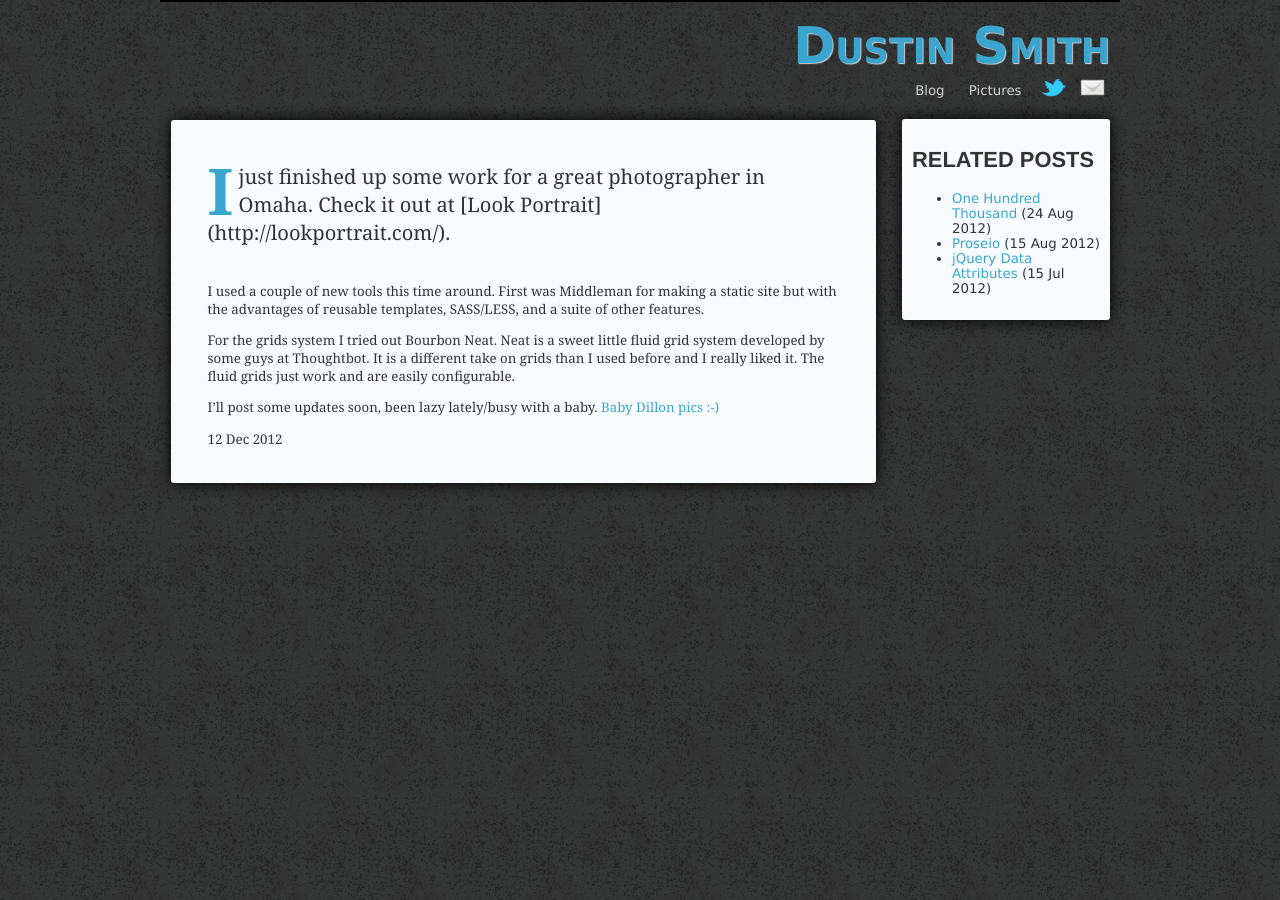
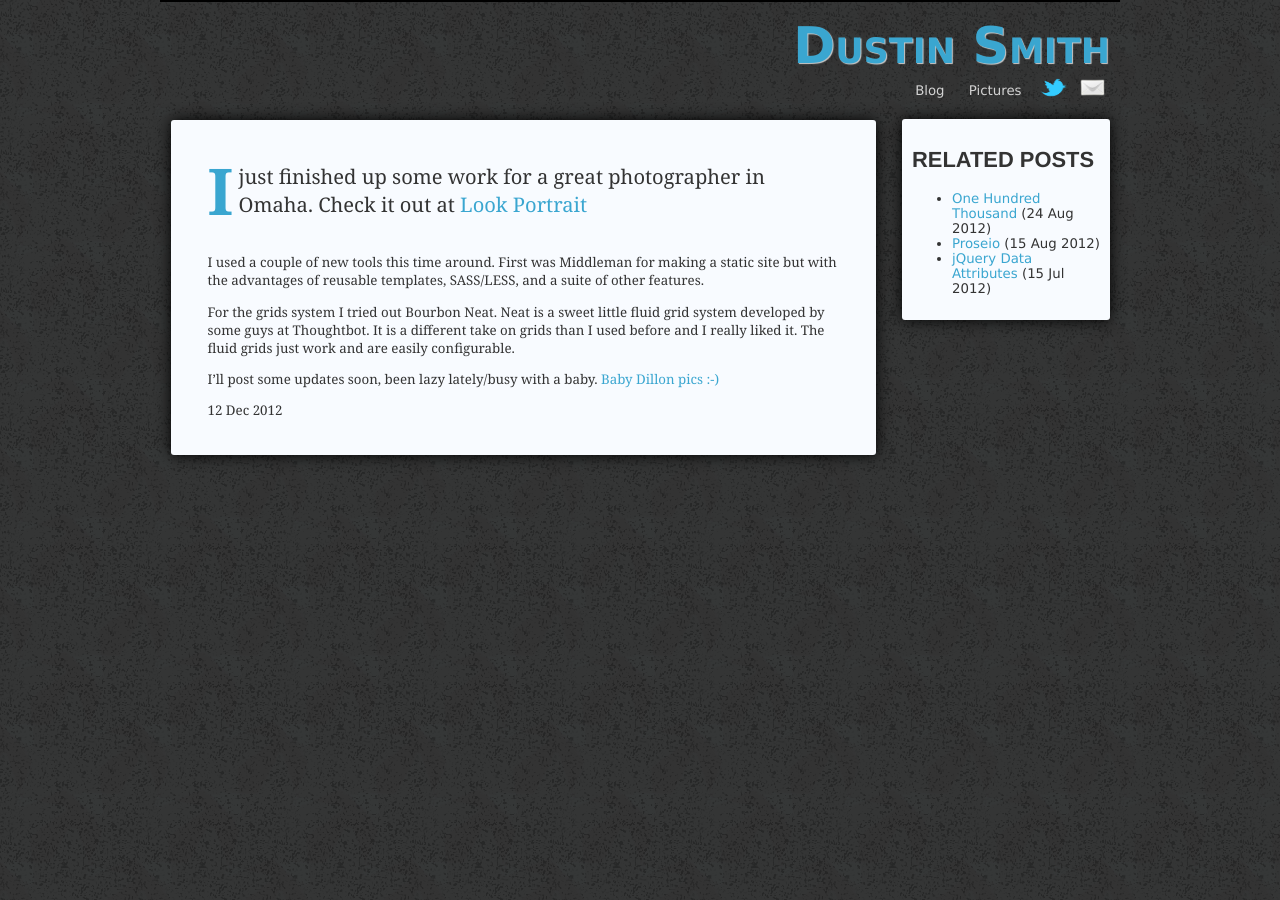
Before and after one commit to dustinsmith1024/dustinsmith1024.github.com, a Jekyll site: the page built from _posts/2012-12-12-look-portrait.md, in a window 1280 px wide. Built offline with Jekyll 4.4.1, drawn with Linux system fonts in a browser that asks for light colours; Markdown is read by kramdown in place of the engine named in the settings; some of the changed lines change nothing that is shown.

Commit message:
Updated _posts/2012-12-12-look-portrait.md

```diff
--- a/_posts/2012-12-12-look-portrait.md
+++ b/_posts/2012-12-12-look-portrait.md
@@ -7,7 +7,7 @@ categories:
 ---
 
 
-<p class="intro"><span class="first-letter">I</span> just finished up some work for a great photographer in Omaha.  Check it out at [Look Portrait](http://lookportrait.com/).
+<p class="intro"><span class="first-letter">I</span> just finished up some work for a great photographer in Omaha.  Check it out at <a href="http://lookportrait.com/">Look Portrait</a>
 </p>
 
 I used a couple of new tools this time around. First was Middleman for making a static site but with the advantages of reusable templates, SASS/LESS, and a suite of other features.
```
